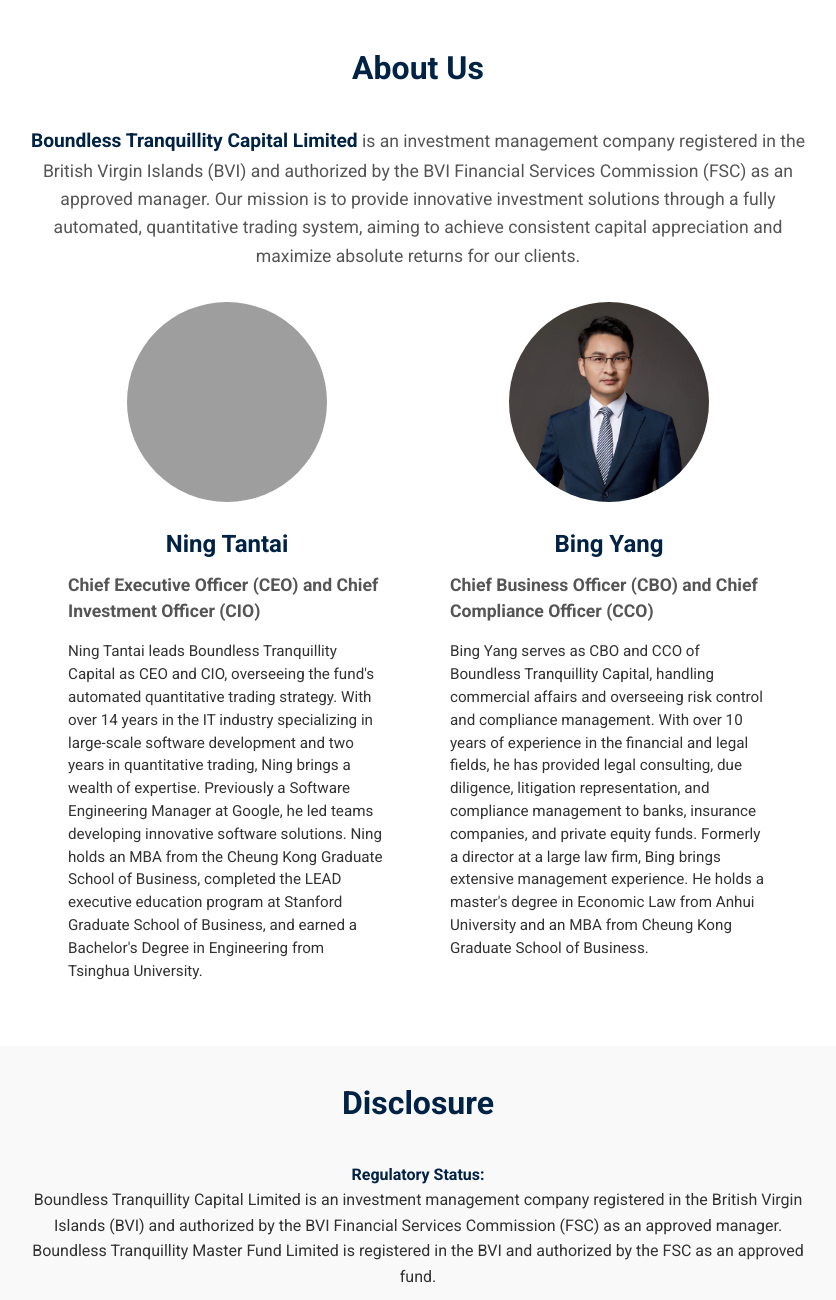
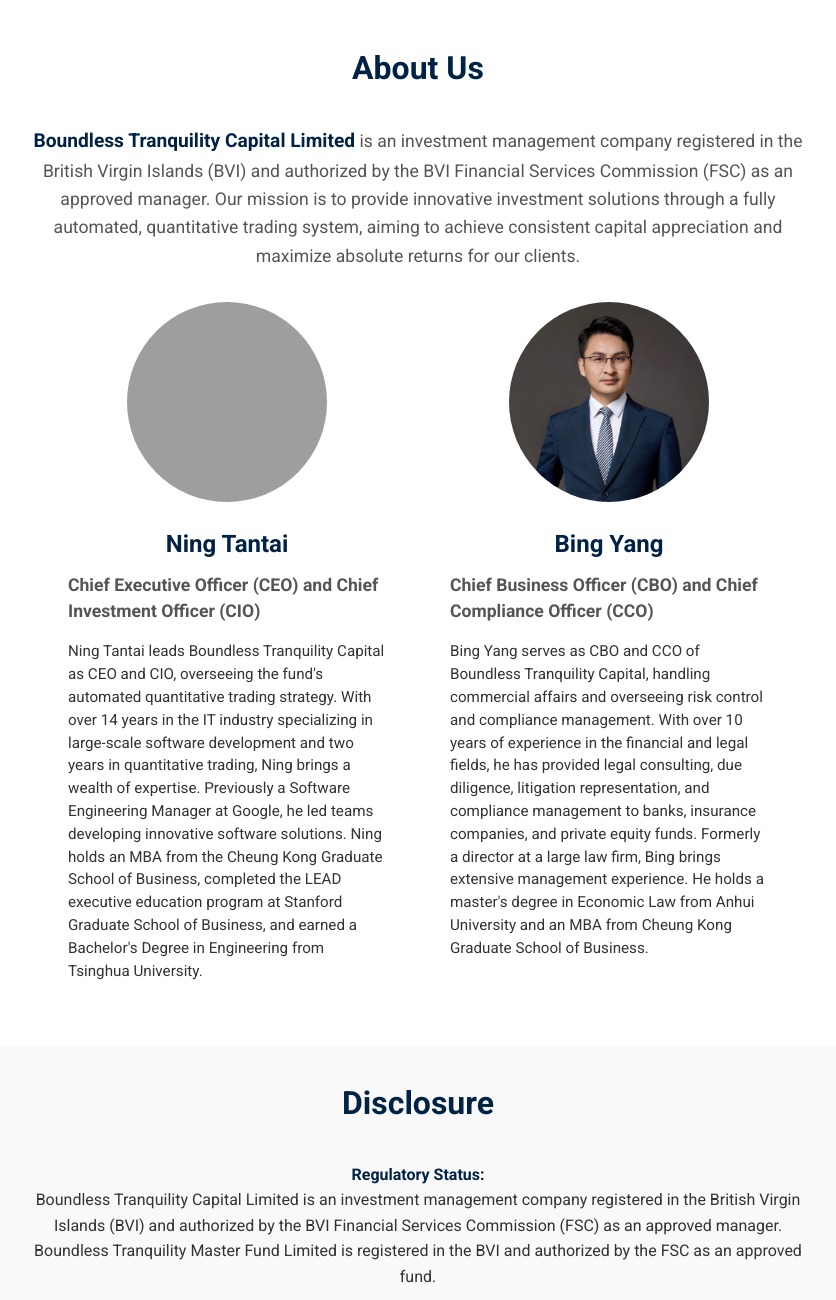
Before and after one commit to boundless-tranquility/website, a plain HTML site: page index.html in a window 1280 px wide. Shown: the part 1480-2780 px from the top of the page, without its empty margins (222-1058 px from the left). Drawn offline with Linux system fonts and the light colour scheme; grey boxes are pictures that could not be loaded.

Commit message:
Update a typo

```diff
--- a/index.html
+++ b/index.html
@@ -2,7 +2,7 @@
 <html lang="en">
 <head>
     <meta charset="UTF-8">
-    <title>Boundless Tranquillity Capital</title>
+    <title>Boundless Tranquility Capital</title>
     <meta name="viewport" content="width=device-width, initial-scale=1.0">
     <!-- Link to external CSS file -->
     <link rel="stylesheet" href="/style.css?v=20241014">
@@ -13,7 +13,7 @@
     <nav>
         <div class="container">
             <a href="#home" class="logo">
-                <img src="/images/logo.svg" alt="Boundless Tranquillity Capital Logo">
+                <img src="/images/logo.svg" alt="Boundless Tranquility Capital Logo">
             </a>
             <ul class="nav-links">
                 <li><a href="#home">Home</a></li>
@@ -30,10 +30,10 @@
     <section id="home" class="hero">
         <div class="overlay">
             <div class="hero-text">
-                <h1>Boundless Tranquillity Capital</h1>
+                <h1>Boundless Tranquility Capital</h1>
                 <h2 class="tagline">Where Patience Meets Prosperity.</h2>
                 <p class="mission">
-                    At Boundless Tranquillity Capital, our mission is to achieve consistent, incremental growth for our clients by employing disciplined strategies that prioritize long-term stability over short-term gains. We navigate the complexities of the financial markets with calm precision, ensuring the enduring prosperity of our investors.
+                    At Boundless Tranquility Capital, our mission is to achieve consistent, incremental growth for our clients by employing disciplined strategies that prioritize long-term stability over short-term gains. We navigate the complexities of the financial markets with calm precision, ensuring the enduring prosperity of our investors.
                 </p>
                 <!-- Optional: Add a call-to-action button -->
                 <!-- <a href="#contact" class="cta-button">Contact Us</a> -->
@@ -72,7 +72,7 @@
             <!-- Company Introduction -->
             <div class="company-intro">
                 <p>
-                    <strong>Boundless Tranquillity Capital Limited</strong> is an investment management company registered in the British Virgin Islands (BVI) and authorized by the BVI Financial Services Commission (FSC) as an approved manager. Our mission is to provide innovative investment solutions through a fully automated, quantitative trading system, aiming to achieve consistent capital appreciation and maximize absolute returns for our clients.
+                    <strong>Boundless Tranquility Capital Limited</strong> is an investment management company registered in the British Virgin Islands (BVI) and authorized by the BVI Financial Services Commission (FSC) as an approved manager. Our mission is to provide innovative investment solutions through a fully automated, quantitative trading system, aiming to achieve consistent capital appreciation and maximize absolute returns for our clients.
                 </p>
             </div>
 
@@ -85,7 +85,7 @@
                     <h3>Ning Tantai</h3>
                     <p class="title">Chief Executive Officer (CEO) and Chief Investment Officer (CIO)</p>
                     <p>
-                        Ning Tantai leads Boundless Tranquillity Capital as CEO and CIO, overseeing the fund's automated quantitative trading strategy. With over 14 years in the IT industry specializing in large-scale software development and two years in quantitative trading, Ning brings a wealth of expertise. Previously a Software Engineering Manager at Google, he led teams developing innovative software solutions. Ning holds an MBA from the Cheung Kong Graduate School of Business, completed the LEAD executive education program at Stanford Graduate School of Business, and earned a Bachelor's Degree in Engineering from Tsinghua University.
+                        Ning Tantai leads Boundless Tranquility Capital as CEO and CIO, overseeing the fund's automated quantitative trading strategy. With over 14 years in the IT industry specializing in large-scale software development and two years in quantitative trading, Ning brings a wealth of expertise. Previously a Software Engineering Manager at Google, he led teams developing innovative software solutions. Ning holds an MBA from the Cheung Kong Graduate School of Business, completed the LEAD executive education program at Stanford Graduate School of Business, and earned a Bachelor's Degree in Engineering from Tsinghua University.
                     </p>
                 </div>
 
@@ -95,7 +95,7 @@
                     <h3>Bing Yang</h3>
                     <p class="title">Chief Business Officer (CBO) and Chief Compliance Officer (CCO)</p>
                     <p>
-                        Bing Yang serves as CBO and CCO of Boundless Tranquillity Capital, handling commercial affairs and overseeing risk control and compliance management. With over 10 years of experience in the financial and legal fields, he has provided legal consulting, due diligence, litigation representation, and compliance management to banks, insurance companies, and private equity funds. Formerly a director at a large law firm, Bing brings extensive management experience. He holds a master's degree in Economic Law from Anhui University and an MBA from Cheung Kong Graduate School of Business.
+                        Bing Yang serves as CBO and CCO of Boundless Tranquility Capital, handling commercial affairs and overseeing risk control and compliance management. With over 10 years of experience in the financial and legal fields, he has provided legal consulting, due diligence, litigation representation, and compliance management to banks, insurance companies, and private equity funds. Formerly a director at a large law firm, Bing brings extensive management experience. He holds a master's degree in Economic Law from Anhui University and an MBA from Cheung Kong Graduate School of Business.
                     </p>
                 </div>
 
@@ -110,7 +110,7 @@
             <h2>Disclosure</h2>
             <p>
                 <strong>Regulatory Status:</strong><br>
-                Boundless Tranquillity Capital Limited is an investment management company registered in the British Virgin Islands (BVI) and authorized by the BVI Financial Services Commission (FSC) as an approved manager. Boundless Tranquillity Master Fund Limited is registered in the BVI and authorized by the FSC as an approved fund.
+                Boundless Tranquility Capital Limited is an investment management company registered in the British Virgin Islands (BVI) and authorized by the BVI Financial Services Commission (FSC) as an approved manager. Boundless Tranquility Master Fund Limited is registered in the BVI and authorized by the FSC as an approved fund.
             </p>
             <p>
                 <strong>Important Notice:</strong><br>
@@ -153,7 +153,7 @@
     <!-- Footer -->
     <footer>
         <div class="container">
-            <p>&copy; 2024 Boundless Tranquillity Capital Limited. All rights reserved.</p>
+            <p>&copy; 2024 Boundless Tranquility Capital Limited. All rights reserved.</p>
         </div>
     </footer>
 
```
